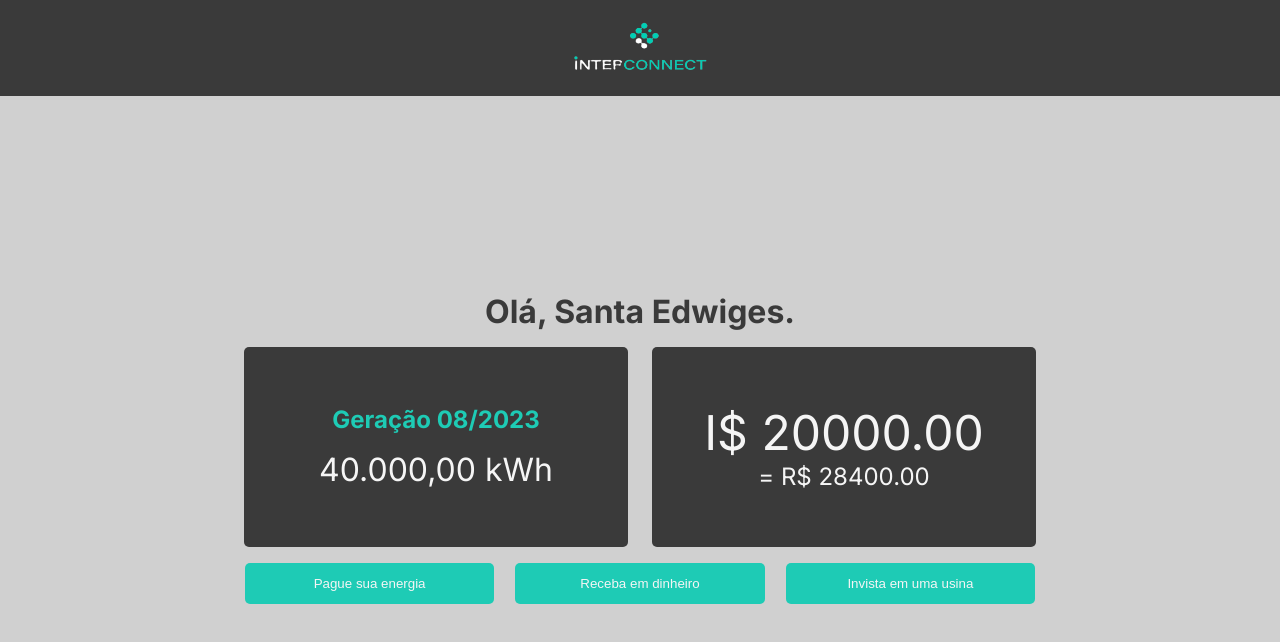
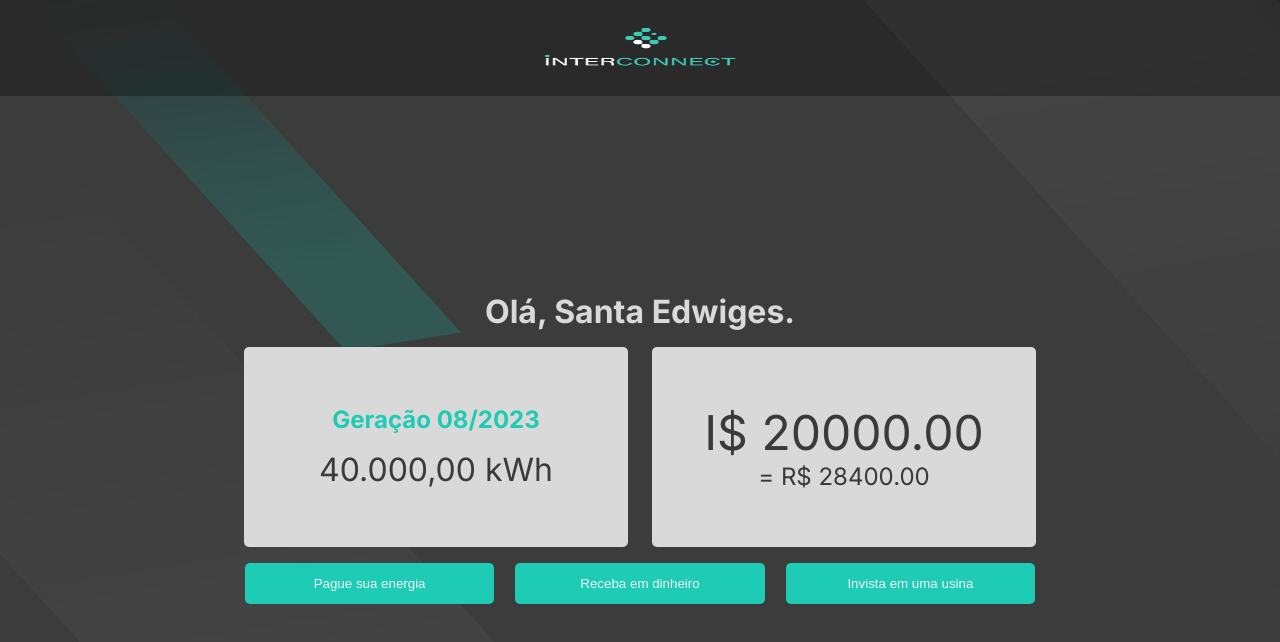
Before and after one commit to caiokronuz/interabank, a Next.js app: page / in a window 1280 px wide. Shown: the top 642 px of the page. Built offline with nearby package versions, Linux system fonts and the light colour scheme.

Commit message:
Falta finalizar algumas coisas

```diff
--- a/src/app/page.module.scss
+++ b/src/app/page.module.scss
@@ -3,19 +3,19 @@
   height: 100vh;
   display: flex;
   flex-direction: column;
-  background: #D0D0D0;
+  background: url('../../public/background.png');
 
   .header{
     display: flex;
     justify-content: center;
     align-items: center;
 
-    background-color: #3A3A3A;
+    background-color: rgba($color: #000000, $alpha: 0.3);
     width: 100%;
     height: 12%;
 
     img{
-      width: 35%;
+      width: 20%;
       height: 100%;
     }
   }
@@ -38,15 +38,15 @@
 
       .greetings{
         margin-bottom: 0.5em;
-        color: #3A3A3A;
+        color: #D9D9D9;
       }
 
       .panels{
         .generation, .painel{
           width: 80vw;
           height: 20vh;
-          background-color: #3A3A3A;
-          color: #F5F5F5;
+          background-color: #D9D9D9;
+          color: #3A3A3A;
           border-radius: 5px;
 
           display: flex;
```
Also changed, not shown: public/background.png (added), public/logo.png.
